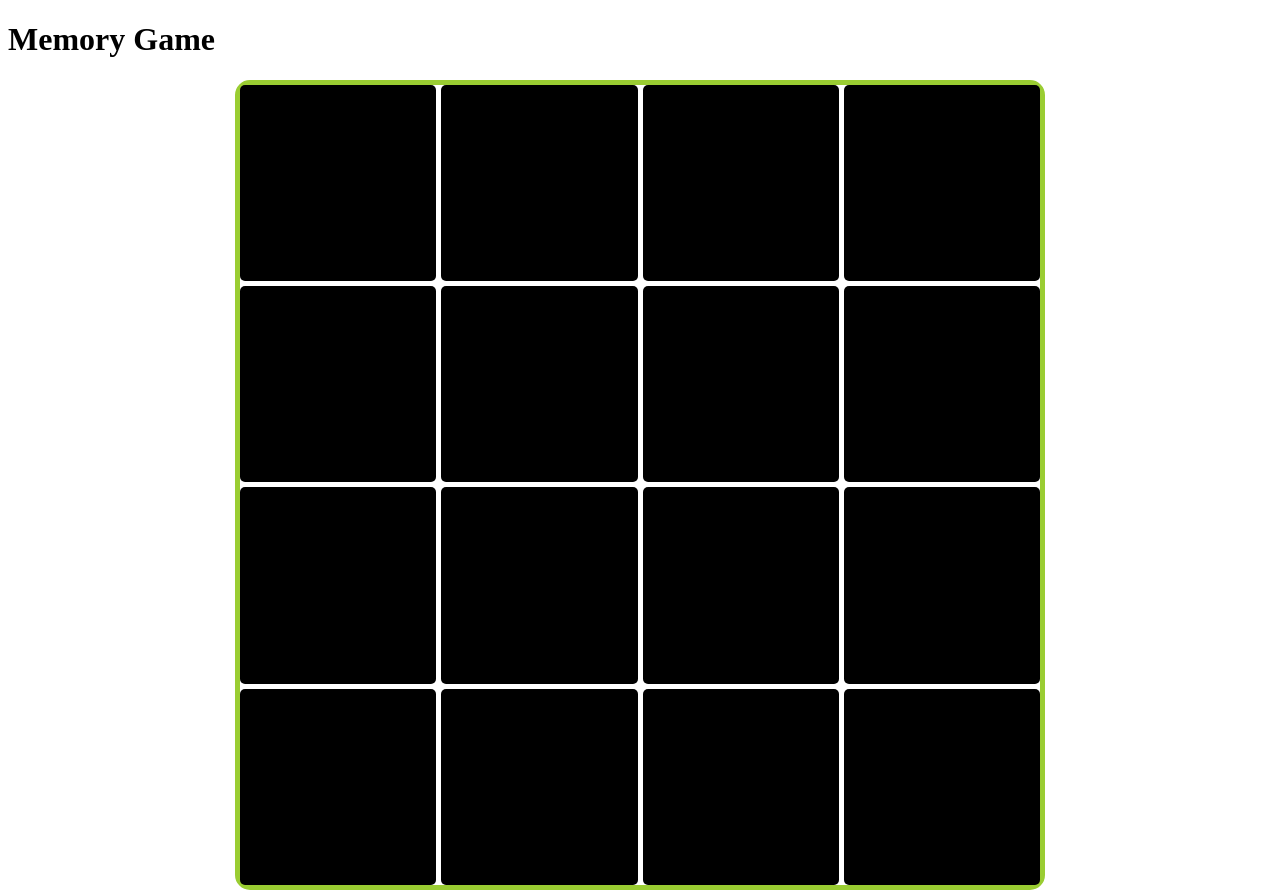
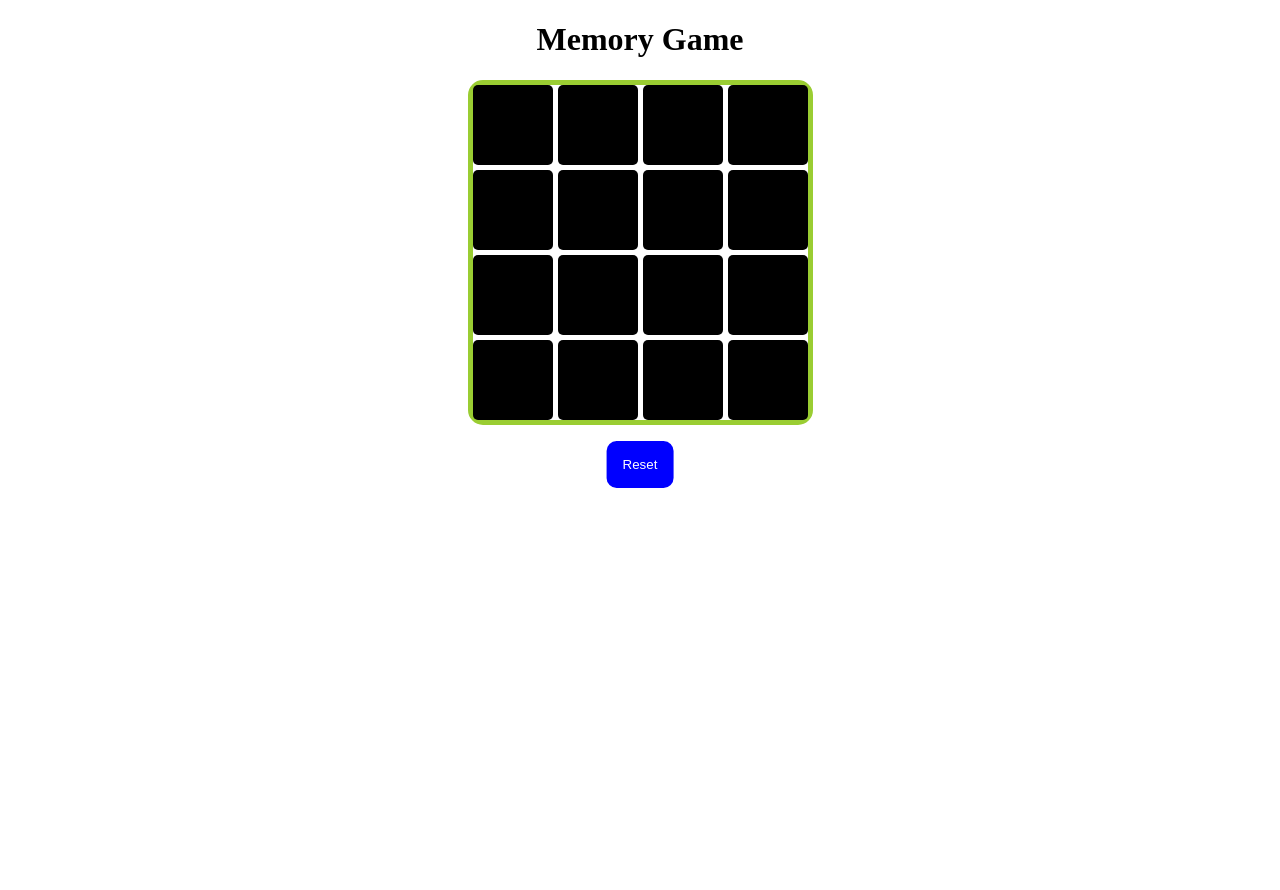
Before and after one commit to DovydasA/js-memory-game, a plain HTML site: page index.html in a window 1280 px wide. Shown: the top 890 px of the page. After the commit the page ends 800 px from the top, so only its background shows below. Drawn offline with Linux system fonts and the light colour scheme.

Commit message:
Add files via upload

```diff
--- a/index.js
+++ b/index.js
@@ -62,7 +62,7 @@ grid.addEventListener('click', (e) => {
 			points += 10;
 			cardsLeft -= 2;
 			console.log(cardsLeft);
-			if (cardsLeft === 0) alert('game ended' + points);
+			if (cardsLeft === 0) alert('game ended: ' + points + ' points');
 		} else {
 			console.log('different color');
 			points -= 1;
--- a/styles.css
+++ b/styles.css
@@ -5,14 +5,17 @@
 	border: 5px solid yellowgreen;
 	border-radius: 15px;
 	grid-gap: 5px;
-	width: 800px;
-	height: 800px;
+	width: fit-content;
+	min-width: 335px;
+	min-height: 335px;
 	margin: 0 auto;
 }
 
 .card {
-	min-width: 150px;
-	min-height: 150px;
+	min-width: 80px;
+	min-height: 80px;
+	max-width: 200px;
+	max-height: 200px;
 	border-radius: 5px;
 }
 
@@ -26,8 +29,12 @@
 	padding: 1rem;
 	background-color: blue;
 	color: white;
-	position: relative;
+	margin-top: 1rem;
+	position: absolute;
 	left: 50%;
 	transform: translateX(-50%);
-	margin-top: 1rem;
 }
+
+h1 {
+	text-align: center;
+}
```
